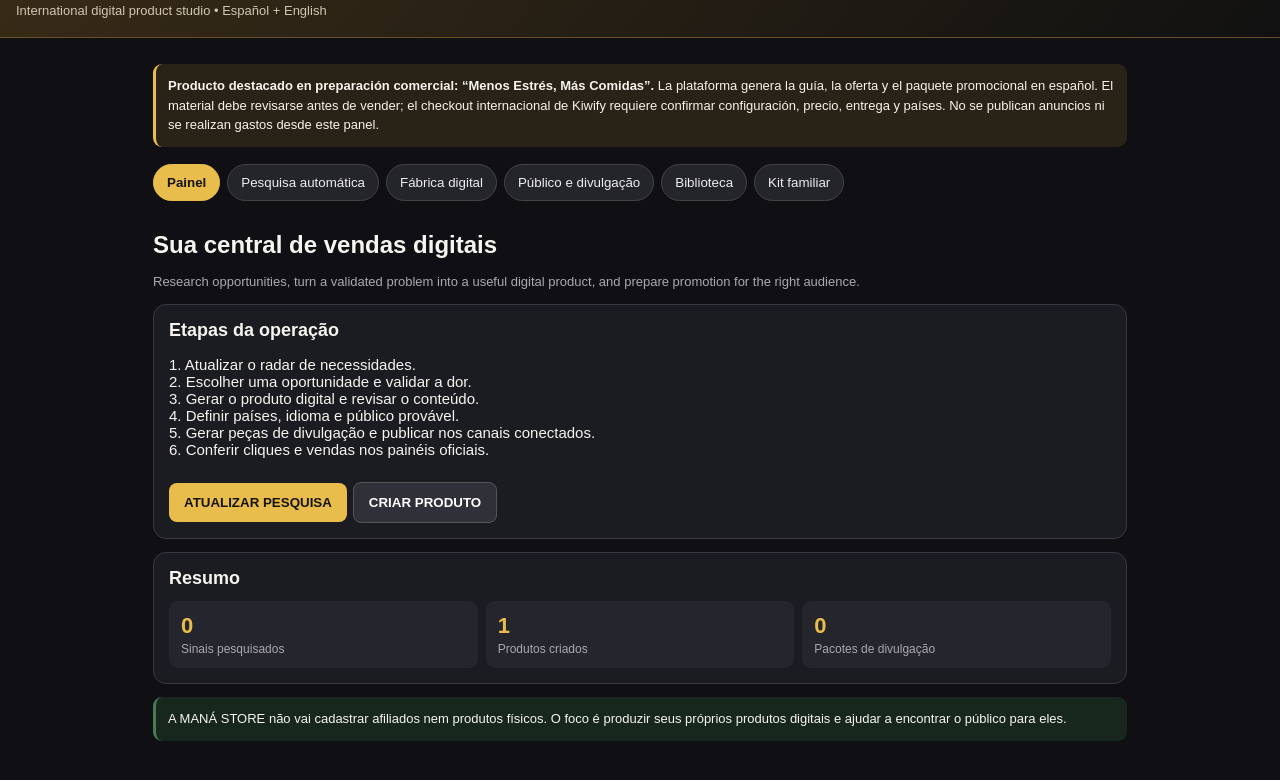
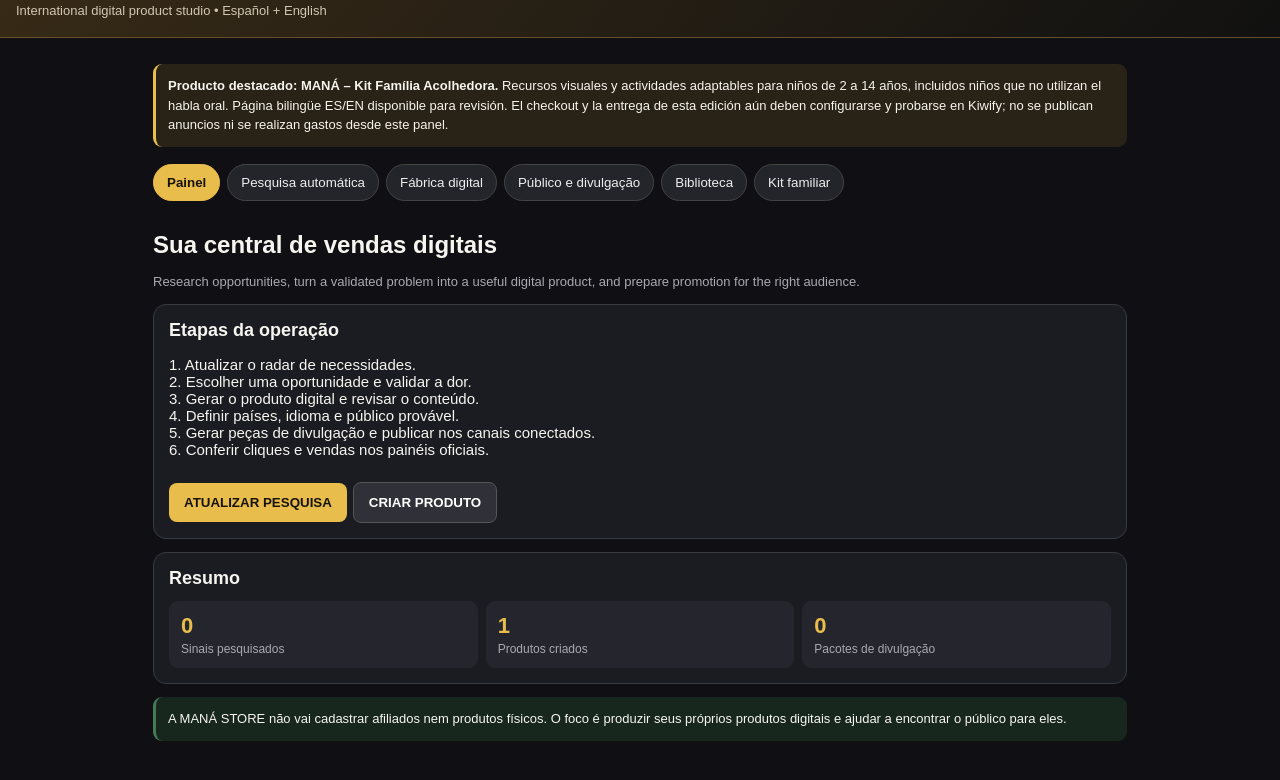
Before and after one commit to rafasanttana28-del/mana-store-ia, a plain HTML site: page central-pro.html in a window 1280 px wide. Shown: the part 48-828 px from the top of the page. Drawn offline with Linux system fonts and the light colour scheme.

Commit message:
Feature MANÁ family support kit in product dashboard

```diff
--- a/central-pro.html
+++ b/central-pro.html
@@ -5,7 +5,7 @@
 </style></head><body>
 <header><div class="brand">👑 MANÁ STORE IA</div><p>International digital product studio • Español + English</p></header>
 <main>
-<div class="notice"><b>Producto destacado en preparación comercial: “Menos Estrés, Más Comidas”.</b> La plataforma genera la guía, la oferta y el paquete promocional en español. El material debe revisarse antes de vender; el checkout internacional de Kiwify requiere confirmar configuración, precio, entrega y países. No se publican anuncios ni se realizan gastos desde este panel.</div>
+<div class="notice"><b>Producto destacado: MANÁ – Kit Família Acolhedora.</b> Recursos visuales y actividades adaptables para niños de 2 a 14 años, incluidos niños que no utilizan el habla oral. Página bilingüe ES/EN disponible para revisión. El checkout y la entrega de esta edición aún deben configurarse y probarse en Kiwify; no se publican anuncios ni se realizan gastos desde este panel.</div>
 <div class="tabs"><button class="active" data-page="painel">Painel</button><button data-page="pesquisa">Pesquisa automática</button><button data-page="produto">Fábrica digital</button><button data-page="divulgacao">Público e divulgação</button><button data-page="biblioteca">Biblioteca</button><button data-page="familia">Kit familiar</button></div>
 <section id="painel" class="page active"><h1>Sua central de vendas digitais</h1><p class="muted">Research opportunities, turn a validated problem into a useful digital product, and prepare promotion for the right audience.</p>
 <div class="card"><h2>Etapas da operação</h2><p>1. Atualizar o radar de necessidades.<br>2. Escolher uma oportunidade e validar a dor.<br>3. Gerar o produto digital e revisar o conteúdo.<br>4. Definir países, idioma e público provável.<br>5. Gerar peças de divulgação e publicar nos canais conectados.<br>6. Conferir cliques e vendas nos painéis oficiais.</p><button class="btn" onclick="go('pesquisa')">ATUALIZAR PESQUISA</button><button class="btn alt" onclick="go('produto')">CRIAR PRODUTO</button></div>
@@ -24,7 +24,7 @@
 <div class="notice">Publicación automática en Instagram, Facebook, TikTok o Pinterest requiere integración oficial, autorización y pruebas. Esta versión no publica por cuenta propia ni gasta dinero en anuncios. Puedes copiar los materiales y publicarlos manualmente.</div><div class="notice"><b>Checkout internacional Kiwify:</b> las ventas internacionales de productos de pago único pueden usar conversión de moneda local; los métodos de pago cambian según el país. México admite tarjeta de crédito y débito; Chile, Colombia y Perú admiten crédito y débito; Argentina admite crédito en un pago y débito; otros países pueden mostrar tarjeta en un pago o Apple Pay. La tarifa internacional publicada por Kiwify es 9,99% + US$ 0,80 por venta aprobada. Confirma en tu panel el tipo de pago, moneda, entrega, impuestos y enlace del producto antes de lanzar. <a href="https://ajuda.kiwify.com.br/pt-br/article/o-checkout-funciona-fora-do-brasil-1cdb1ri/" target="_blank" rel="noopener">Ver condiciones oficiales de Kiwify</a>.</div></section>
 <section id="biblioteca" class="page"><h1>Biblioteca</h1><div class="card"><h2>Produtos digitais</h2><div id="booksList" class="muted">Nenhum produto salvo.</div></div><div class="card"><h2>Pacotes de divulgação</h2><div id="promosList" class="muted">Nenhum pacote salvo.</div></div><div class="card"><h2>Backup</h2><button class="btn" onclick="backup()">EXPORTAR BACKUP</button><label>Restaurar backup JSON</label><input id="backupFile" type="file" accept="application/json"><button class="btn alt" onclick="restore()">IMPORTAR BACKUP</button></div></section>
 </main>
-<section id="familia" class="page"><h1>MI HIJO, MI MUNDO</h1><p class="muted">Kit imprimible para familias: rutinas, comunicación, emociones, organización y dibujos cristianos para colorear.</p><div class="card"><p>Accede al módulo del producto para revisar, imprimir o guardar el material como PDF.</p><a class="btn" href="mi-hijo-mi-mundo.html" target="_blank" rel="noopener">ABRIR KIT MI HIJO, MI MUNDO</a><a class="btn alt" href="mi-hijo-mi-mundo-venta.html" target="_blank" rel="noopener">ABRIR PÁGINA DE VENTAS</a></div></section>
+<section id="familia" class="page"><h1>MANÁ – KIT FAMÍLIA ACOLHEDORA</h1><p class="muted">Recursos visuales y actividades para niños de 2 a 14 años, en casa, escuela, guardería y paseos. Incluye apoyos de comunicación sin habla oral y una sección cristiana opcional.</p><div class="card"><p>Abre la nueva página bilingüe para revisar la presentación, ejemplos visuales, contenidos y preguntas frecuentes.</p><a class="btn" href="kit-familia-acolhedora.html" target="_blank" rel="noopener">ABRIR PÁGINA DE VENTAS ES / EN</a></div></section>
 <script>
 const $=id=>document.getElementById(id),KEY='mana_store_digital_v2';let currentProduct=null,currentPromo=null;
 const blank=()=>({books:[],promos:[]});function db(){try{return {...blank(),...JSON.parse(localStorage.getItem(KEY)||'{}')}}catch{return blank()}}function put(d){localStorage.setItem(KEY,JSON.stringify(d))}function v(id){return $(id).value.trim()}function esc(s){return String(s??'').replace(/[&<>"']/g,c=>({'&':'&amp;','<':'&lt;','>':'&gt;','"':'&quot;',"'":'&#39;'}[c]))}function safeUrl(s){try{let u=new URL(s);return ['http:','https:'].includes(u.protocol)?u.href:''}catch{return ''}}
```
